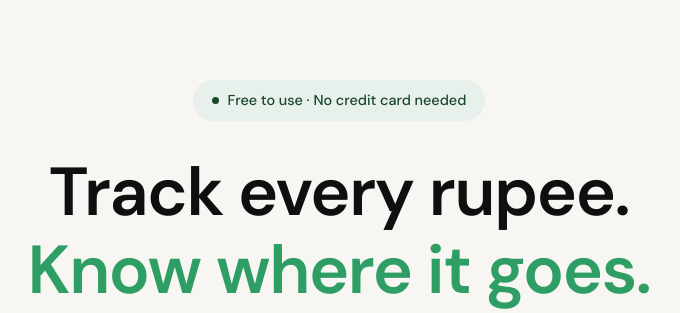
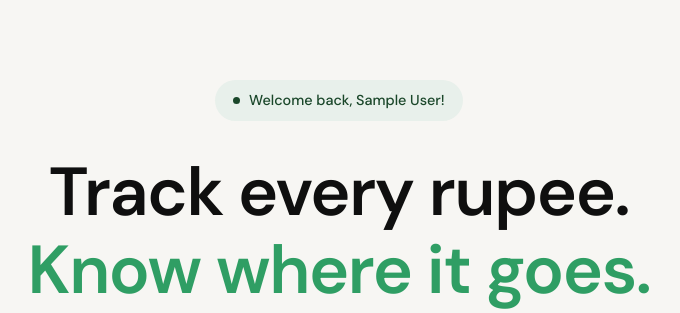
Before and after one commit to amrendra1423/spendly, a Flask app: page / in a window 1280 px wide. Shown: the part 61-374 px from the top of the page, without its empty margins (301-981 px from the left). Run offline with Flask 3, Linux system fonts and the light colour scheme; the visitor is signed in with stand-in values (Sample User, id 1).

Commit message:
add login functionality

```diff
--- a/app.py
+++ b/app.py
@@ -23,6 +23,9 @@ def landing():
 
 @app.route("/register", methods=["GET", "POST"])
 def register():
+    if session.get("user_id"):
+        return redirect(url_for("landing"))
+
     if request.method == "GET":
         return render_template("register.html")
 
@@ -57,6 +60,9 @@ def register():
 
 @app.route("/login", methods=["GET", "POST"])
 def login():
+    if session.get("user_id"):
+        return redirect(url_for("landing"))
+
     if request.method == "GET":
         return render_template("login.html")
 
@@ -70,6 +76,7 @@ def login():
         return render_template("login.html")
 
     session["user_id"] = user["id"]
+    session["user_name"] = user["name"]
     return redirect(url_for("landing"))
 
 
--- a/templates/landing.html
+++ b/templates/landing.html
@@ -60,7 +60,11 @@
 {% block content %}
 
 <section class="hero">
+    {% if session.get('user_id') %}
+    <div class="hero-badge"><span class="hero-badge-dot"></span>Welcome back, {{ session.get('user_name') }}!</div>
+    {% else %}
     <div class="hero-badge"><span class="hero-badge-dot"></span>Free to use · No credit card needed</div>
+    {% endif %}
     <h1 class="hero-title">
         Track every rupee.<br>
         <span class="hero-title-accent">Know where it goes.</span>
```
